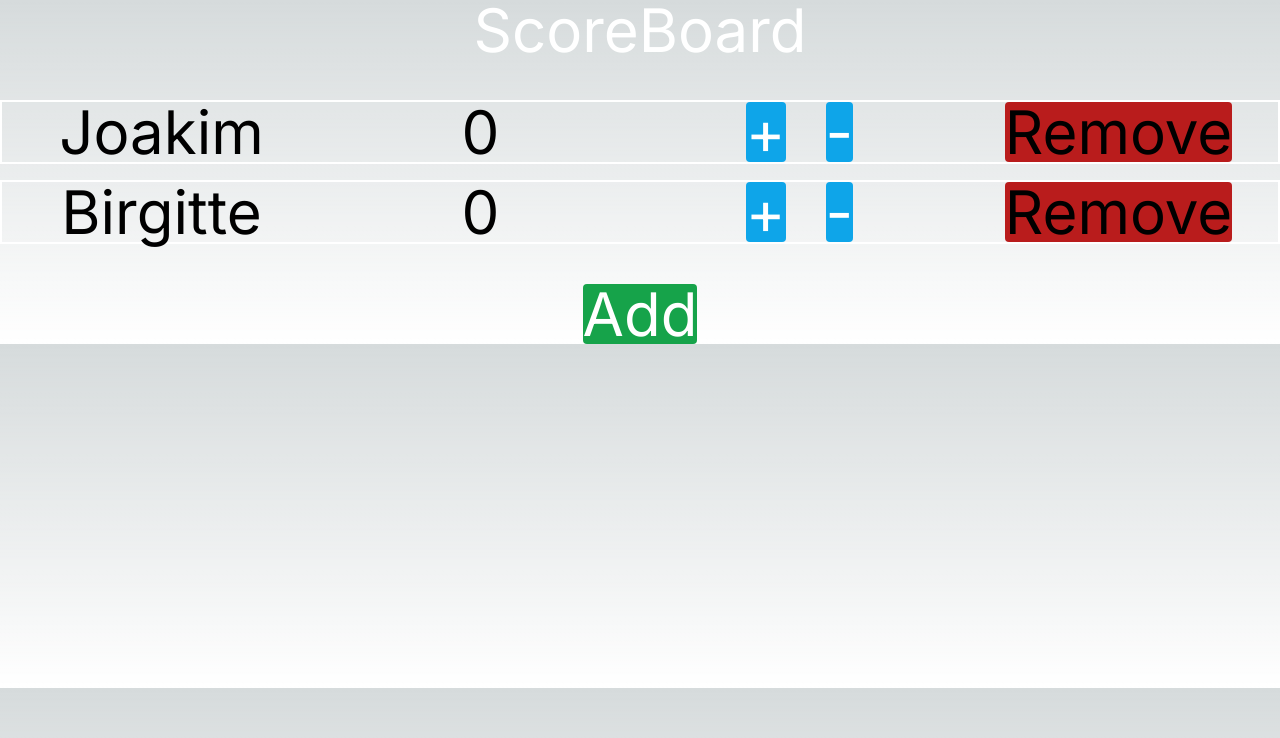
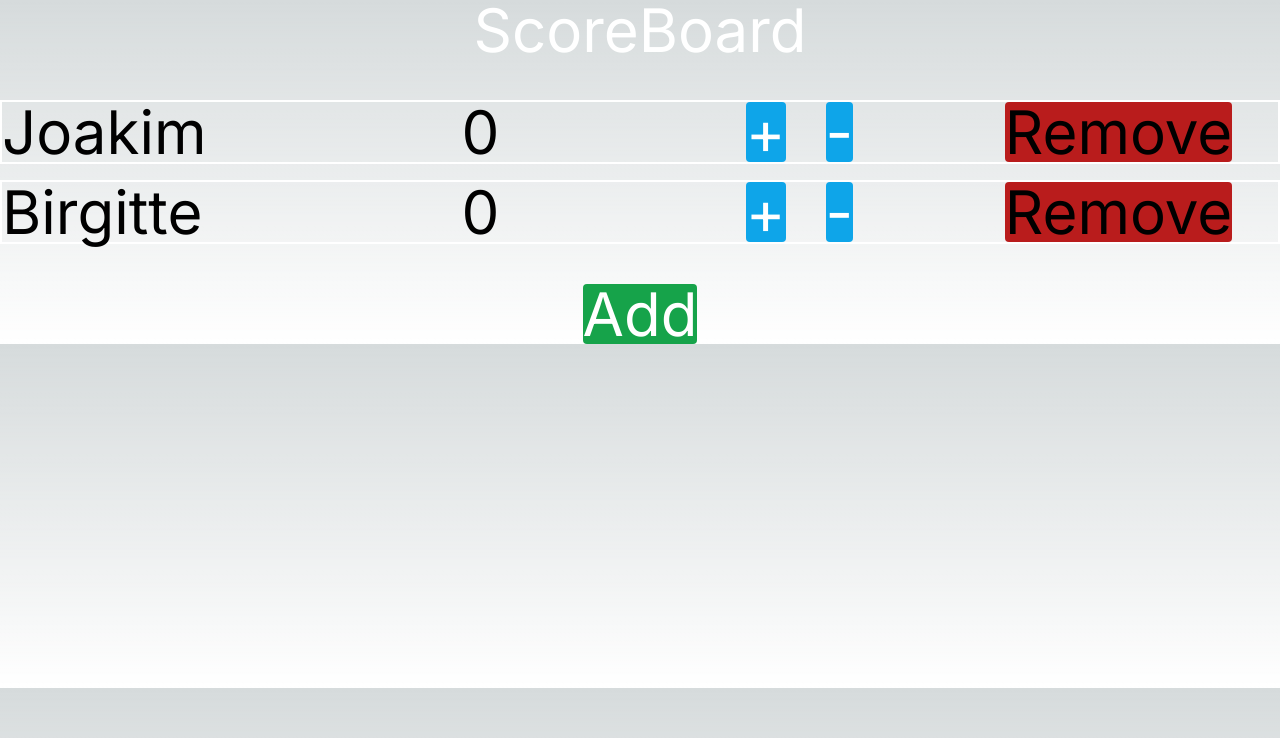
Before and after one commit to MikAoJk/scoreboard, a Next.js app: page / in a window 1280 px wide. Shown: the top 738 px of the page. Built offline with nearby package versions, Linux system fonts and the light colour scheme.

Commit message:
Update Player.tsx

```diff
--- a/src/components/Player.tsx
+++ b/src/components/Player.tsx
@@ -29,7 +29,7 @@ const Player = (playerProps: PlayerProps) => {
 
     return (
         <ul className="mt-4 flex border-solid border-white border-2">
-            <li className="w-1/4">{playerProps.playerData.name}</li>
+            <li className="w-1/4 text-left">{playerProps.playerData.name}</li>
             <li className="w-1/4">{playerScore}</li>
             <li className="w-1/4"><ChangePlayerScore onAddChangePlayerScore={addPlayerScoreHandler}
                                                     onSubstractChangePlayerScore={substractPlayerScoreHandler}/></li>
```
